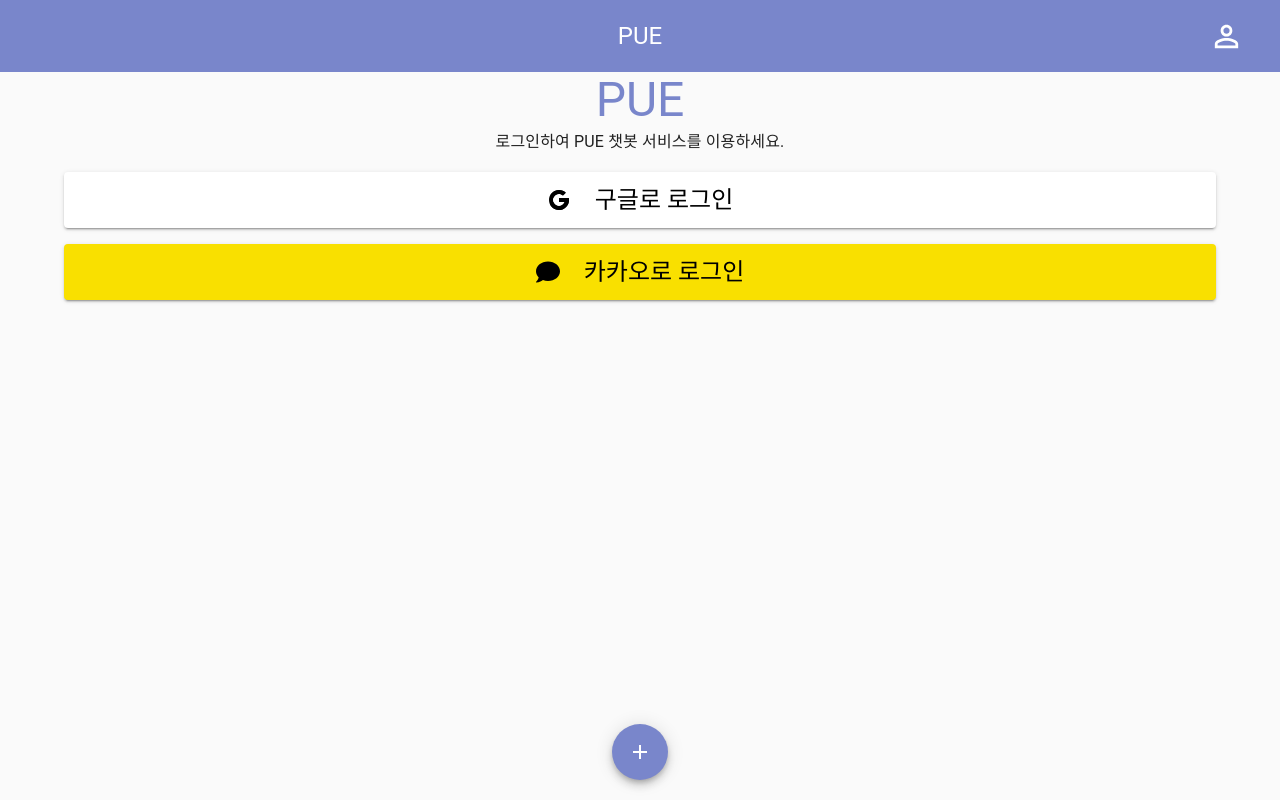
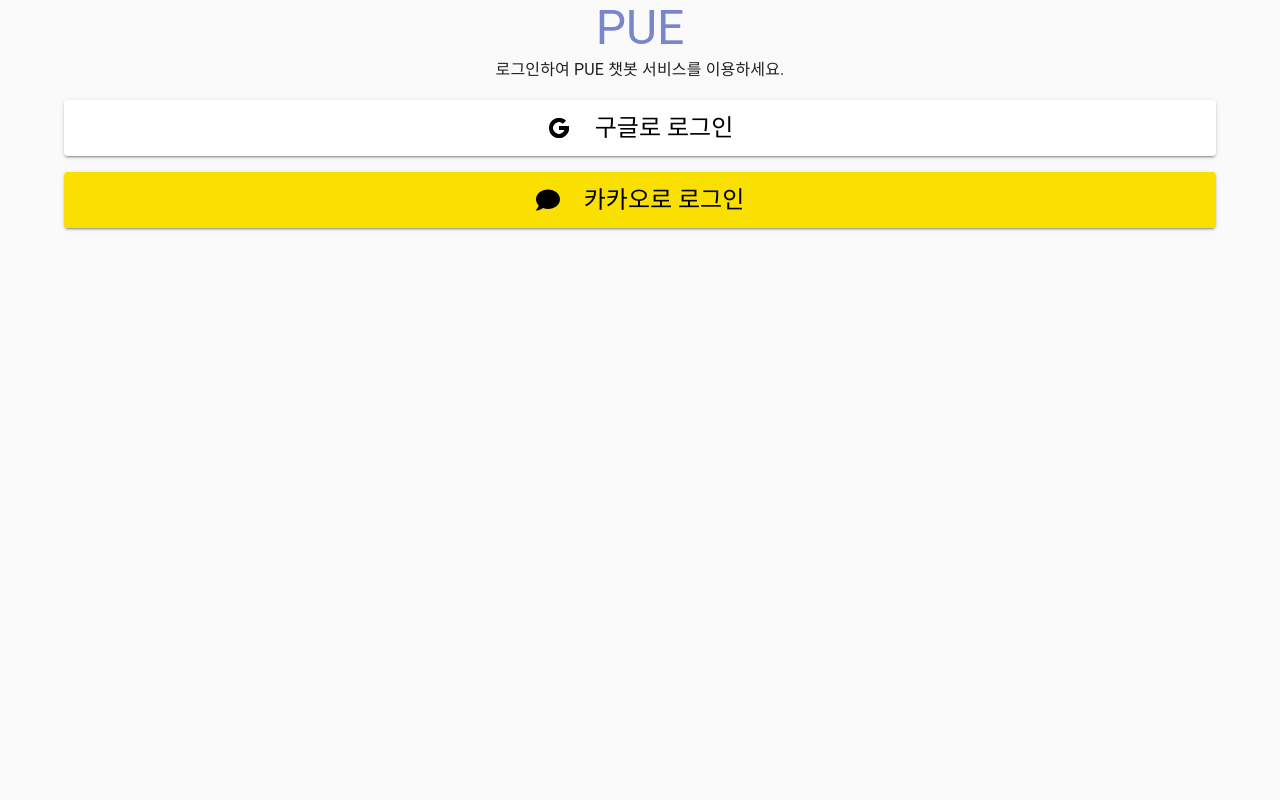
Before and after one commit to PUE-AI-ChatBot/PUE-FE, a Next.js app: page /enter in a window 1280 px wide. Built offline with nearby package versions, Linux system fonts and the light colour scheme.

Commit message:
feat : 로그인 페이지 Nav 삭제

```diff
--- a/src/components/navigation/index.tsx
+++ b/src/components/navigation/index.tsx
@@ -1,14 +1,21 @@
-import React from 'react';
+import React, { useContext } from 'react';
 import QuickButton from './QuickButton';
 import Gnb from './GNB';
-import NavigationProvider from './NavigationProvider';
+import NavigationProvider, {
+  NavigationContext,
+  SCREEN_NAME,
+} from './NavigationProvider';
 import { Box, Container } from '@mui/material';
+import { useRouter } from 'next/router';
 
 type INavigation = React.PropsWithChildren;
 const Navigation = ({ children }: INavigation) => {
+  const [screenName, setScreenName] = useContext(NavigationContext);
+  const router = useRouter();
+
   return (
     <NavigationProvider>
-      <Gnb />
+      {router.pathname !== '/enter' ? <Gnb /> : null}
       <Box bgcolor={'background.default'} overflow={'hidden'}>
         <Container
           sx={{
@@ -22,7 +29,7 @@
           {children}
         </Container>
       </Box>
-      <QuickButton />
+      {router.pathname !== '/enter' ? <QuickButton /> : null}
     </NavigationProvider>
   );
 };
--- a/src/pages/enter/index.tsx
+++ b/src/pages/enter/index.tsx
@@ -1,7 +1,6 @@
 import type { NextPage } from 'next';
 import { Container } from '@mui/system';
 import { Box } from '@mui/material';
-
 import Login from '@components/login/Login';
 import TitleText from '@components/login/TitleText';
 
```
